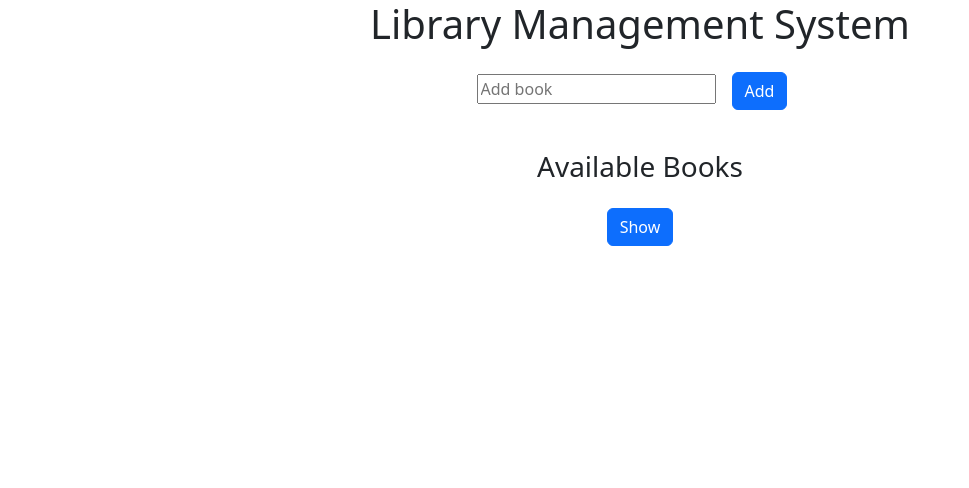
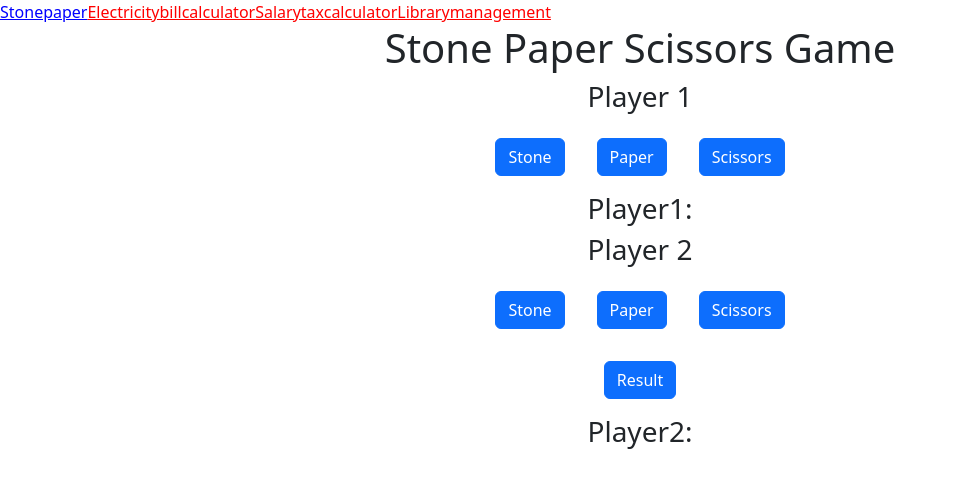
Before and after one commit to naveenkumar-rm/React-js, a React (Create React App) app: page /game in a window 1280 px wide. Shown: the top 488 px of the page, without its empty margins (0-969 px from the left). Built offline with nearby package versions, Linux system fonts and the light colour scheme.

Commit message:
added:Stonepaper

```diff
--- a/package.json
+++ b/package.json
@@ -12,6 +12,7 @@
     "react-bootstrap": "^2.10.10",
     "react-dom": "^19.2.0",
     "react-icons": "^5.5.0",
+    "react-router-dom": "^7.9.6",
     "react-scripts": "5.0.1",
     "web-vitals": "^2.1.4"
   },
--- a/src/App.js
+++ b/src/App.js
@@ -14,6 +14,9 @@ import K from './Components/Anagram';
 import L from './Components/Usestatecomp/Parent';
 import M from './Components/Usestatecomp/Child1';
 import System from './Components/Librarymanagement/System';
+import Stonepaper from './Components/Stonepaper';
+import Navbar from './Components/Navbar';
+import { BrowserRouter, Route, Routes } from 'react-router-dom';
 function App() {
   return (
     <div>
@@ -29,8 +32,23 @@ function App() {
       <J/>
       <K/>
       <M/>
-      <L/>*/}
-      <System/>
+      <L/>
+      <System/>*/}
+
+
+       <BrowserRouter>
+             <Navbar />
+
+      <Routes>
+        <Route path='' element={<B />} />
+        <Route path='/game' element={ <Stonepaper />} />
+        <Route path='/Electricitybillcalculator' element={<C />} />
+        <Route path='/Salarytaxcalculator' element={<D />} />
+        <Route path='/Librarymanagement' element={<System />} />
+      </Routes>
+
+      </BrowserRouter>
+
     </div>
   );
 }
--- /dev/null
+++ b/src/Components/Navbar.jsx
@@ -0,0 +1,45 @@
+import React from 'react'
+import { NavLink } from 'react-router-dom'   // ← FIX HERE
+
+const Navbar = () => {
+  return (
+    <div>
+      <NavLink
+        to="/game"
+        style={({ isActive }) => ({
+          color: isActive ? 'blue' : 'red'
+        })}
+      >
+        Stonepaper
+      </NavLink>
+
+       <NavLink
+        to="/Electricitybillcalculator"
+        style={({ isActive }) => ({
+          color: isActive ? 'blue' : 'red'
+        })}
+      >
+        Electricitybillcalculator
+      </NavLink>
+
+       <NavLink
+        to="/Salarytaxcalculator"
+        style={({ isActive }) => ({
+          color: isActive ? 'blue' : 'red'
+        })}
+      >
+        Salarytaxcalculator
+      </NavLink>
+       <NavLink
+        to="/Librarymanagement"
+        style={({ isActive }) => ({
+          color: isActive ? 'blue' : 'red'
+        })}
+      >
+        Librarymanagement
+      </NavLink>
+    </div>
+  )
+}
+
+export default Navbar
--- /dev/null
+++ b/src/Components/Stonepaper.jsx
@@ -0,0 +1,61 @@
+import React from 'react'
+import { useState } from 'react'
+import { Button, Form } from 'react-bootstrap'
+
+const Stonepaper = () => {
+  const [player1, setPlayer1] = useState("")
+  const [player2, setPlayer2] = useState("")
+  const [result, setResult] = useState("")
+
+  function playGame() {
+    if (player1 === player2) {
+      setResult("It's a Tie!")
+    }
+
+    else if (player1 === "stone" && player2 === "paper") {
+      setResult("Player 2 wins")
+    }
+    else if (player1 === "paper" && player2 === "stone") {
+      setResult("Player 1 wins")
+    }
+
+    else if (player1 === "scissors" && player2 === "paper") {
+      setResult("Player 1 wins")
+    }
+    else if (player1 === "paper" && player2 === "scissors") {
+      setResult("Player 2 wins")
+    }
+
+    else if (player1 === "stone" && player2 === "scissors") {
+      setResult("Player 1 wins")
+    }
+    else if (player1 === "scissors" && player2 === "stone") {
+      setResult("Player 2 wins")
+    }
+
+  }
+
+  return (
+    <div style={{textAlign:"center"}}>
+      <h1>Stone Paper Scissors Game</h1>
+      <h3>Player 1</h3>
+      <Button className="m-3" onClick={() => setPlayer1("stone")}>Stone</Button>
+      <Button className="m-3" onClick={() => setPlayer1("paper")}>Paper</Button>
+      <Button className="m-3" onClick={() => setPlayer1("scissors")}>Scissors</Button>
+
+      <h3>Player1:{player1}</h3>
+
+      <h3>Player 2</h3>
+      <Button className="m-3" onClick={() => setPlayer2("stone")}>Stone</Button>
+      <Button className="m-3" onClick={() => setPlayer2("paper")}>Paper</Button>
+      <Button className="m-3" onClick={() => setPlayer2("scissors")}>Scissors</Button><br></br>
+
+      <Button className="m-3" onClick={playGame}>Result</Button>
+
+      <h3>Player2:{player2}</h3>
+      <h1>{result}</h1>
+    </div>
+  )
+}
+
+export default Stonepaper
```
Also changed, not shown: 1 other file (tests, documents, lock files or other folders).
